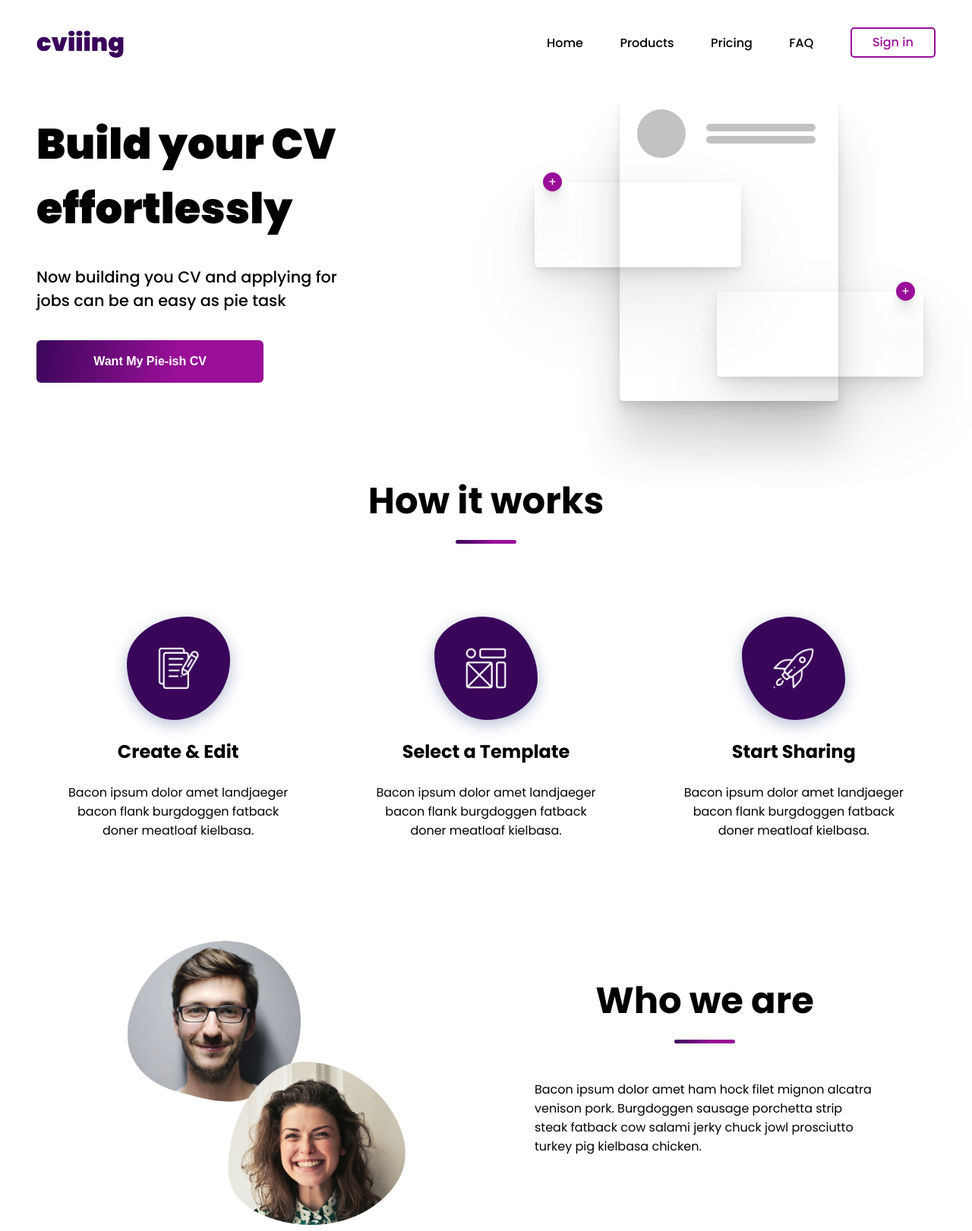
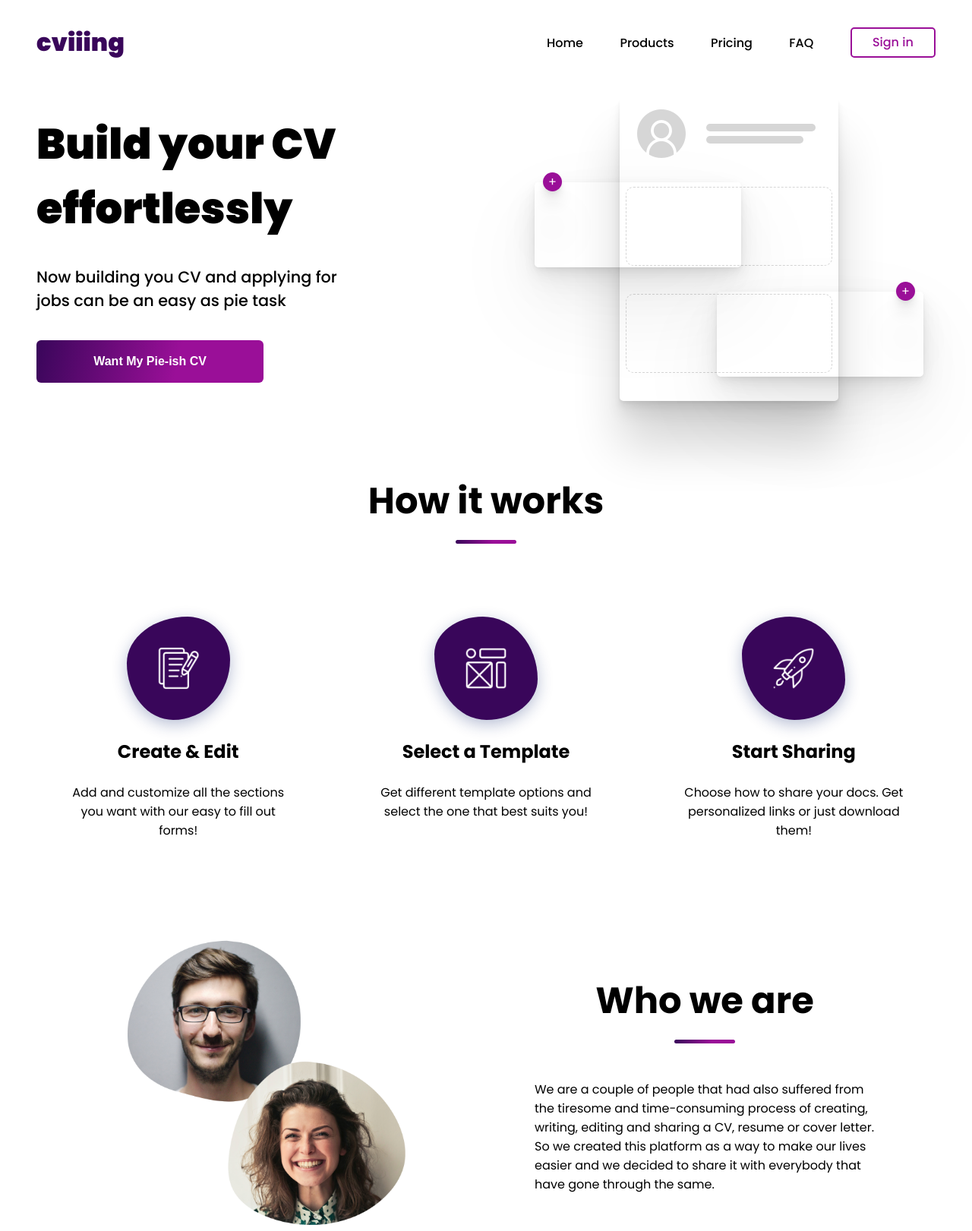
Before and after one commit to onataliaduran/cv-builder-landing-page, a website: page index.html in a window 1280 px wide. Shown: the top 1621 px of the page at 76% size. Drawn offline with Linux system fonts and the light colour scheme.

Commit message:
adding copywritting

```diff
--- a/index.html
+++ b/index.html
@@ -48,11 +48,15 @@
                 <div class="hero__cvDraw">
                     <div class="hero__cvBody">
                         <div class="hero__cvHeader">
-                            <div class="hero__cvHeaderPic"></div>
+                            <img class="hero__cvHeaderPic" src="assets/icons/avatar.png" alt="avatar">
                             <div class="hero__cvHeaderLinesGroup">
-                                <div class="hero__cvHeaderLine"></div>
-                                <div class="hero__cvHeaderLine"></div>
+                                <div class="hero__cvHeaderLine1"></div>
+                                <div class="hero__cvHeaderLine2"></div>
                             </div>
+                        </div>
+                        <div class="hero__cvBodyDashedBox">
+                            <div class="hero__cvBodyDashedItem"></div>
+                            <div class="hero__cvBodyDashedItem"></div>
                         </div>
                     </div>
                     <div class="hero__cvContent1">
@@ -79,25 +83,28 @@
                     <div class="card__iconContainer">
                         <img class="card__icon" src="assets/icons/edit.png" alt="pencil with paper">
                         <div class="card__iconShape"></div>
+                        <div class="card__iconAttribution">Icons made by Freepik from www.flaticon.com</div>
                     </div>
                     <h3 class="card__title">Create & Edit</h3>
-                    <p class="card__txt">Bacon ipsum dolor amet landjaeger bacon flank burgdoggen fatback doner meatloaf kielbasa.</p>
+                    <p class="card__txt">Add and customize all the sections you want with our easy to fill out forms!</p>
                 </div>
                 <div class="card">
                     <div class="card__iconContainer">
                         <img class="card__icon" src="assets/icons/template.png" alt="template">
                         <div class="card__iconShape3"></div>
+                        <div class="card__iconAttribution">Icons made by Freepik from www.flaticon.com</div>
                     </div>
                     <h3 class="card__title">Select a Template</h3>
-                    <p class="card__txt">Bacon ipsum dolor amet landjaeger bacon flank burgdoggen fatback doner meatloaf kielbasa.</p>
+                    <p class="card__txt">Get different template options and select the one that best suits you!</p>
                 </div>
                 <div class="card">
                     <div class="card__iconContainer">
                         <img class="card__icon" src="assets/icons/rocket.png" alt="rocket">
                         <div class="card__iconShape2"></div>
+                        <div class="card__iconAttribution">Icons made by Freepik from www.flaticon.com</div>
                     </div>
                     <h3 class="card__title">Start Sharing</h3>
-                    <p class="card__txt">Bacon ipsum dolor amet landjaeger bacon flank burgdoggen fatback doner meatloaf kielbasa.</p>
+                    <p class="card__txt">Choose how to share your docs. Get personalized links or just download them!</p>
                 </div>
             </div>
         </section>
@@ -112,7 +119,7 @@
                         <h2 class="section__title">Who we are</h2>
                         <div class="section__headerLine"></div>
                     </header>
-                    <p class="section__creatorsTxt">Bacon ipsum dolor amet ham hock filet mignon alcatra venison pork. Burgdoggen sausage porchetta strip steak fatback cow salami jerky chuck jowl prosciutto turkey pig kielbasa chicken.</p>
+                    <p class="section__creatorsTxt">We are a couple of people that had also suffered from the tiresome and time-consuming process of creating, writing, editing and sharing a CV, resume or cover letter. So we created this platform as a way to make our lives easier and we decided to share it with everybody that have gone through the same.</p>
                 </div>
             </div>
         </section>
--- a/scss/1-helpers/_variables.scss
+++ b/scss/1-helpers/_variables.scss
@@ -20,7 +20,7 @@ $brand-gradient: linear-gradient(103deg, rgba(57,6,90,1) 0%, rgba(154,15,152,1)
 
 // =================== GRAYSCALE
 $dark-gray:  rgb(145, 145, 145);
-$medium-gray: rgb(194, 194, 194);
+$medium-gray: rgb(214, 214, 214);
 $light-gray:  rgb(250, 250, 250);
 
 
--- a/scss/2-basics/_cards.scss
+++ b/scss/2-basics/_cards.scss
@@ -17,9 +17,25 @@
         @include flex-center;
     }
 
+    &__iconAttribution {
+        display: none;
+        position: absolute;
+        z-index: 2;
+        top: -69px;
+        background-color: #000;
+        color: #fff;
+        width: 17rem;
+        padding: .5rem;
+        border-radius: 6px;
+    }
+
     &__icon {
         position: absolute;
         width: 3.5rem;
+
+        &:hover ~ .card__iconAttribution {
+            display: block;
+        }
     }
 
     &__iconShape {
@@ -92,6 +108,7 @@
     }
 
     &__iconBox {
+        position: relative;
         box-shadow: $darker-shadow;
         width: 5rem;
         height: 5rem;
@@ -104,6 +121,10 @@
 
     &__planIcon {
         width: 2.5rem;
+
+        &:hover ~ .card__iconAttribution {
+            display: block;
+        }
     }
 
     &__price {
--- a/scss/4-layouts/_hero.scss
+++ b/scss/4-layouts/_hero.scss
@@ -57,20 +57,43 @@
     }
 
     &__cvHeaderPic {
-        background-color: $medium-gray;
-        border-radius: 50%;
         width: 4em;
         height: 4em;
     }
 
-    &__cvHeaderLine {
+    &__cvHeaderLine1 {
         background-color: $medium-gray;
         width: 9em;
         height: .6em;
         border-radius: 10px;
         margin: .4em;
-        animation-name: line;
+        animation-name: line1;
         animation-duration: 1s;
+    }
+
+    &__cvHeaderLine2 {
+        background-color: $medium-gray;
+        width: 8em;
+        height: .6em;
+        border-radius: 10px;
+        margin: .4em;
+        animation-name: line2;
+        animation-duration: 1s;
+    }
+
+    &__cvBodyDashedBox {
+        display: flex;
+        flex-direction: column;
+        justify-content: space-evenly;
+        align-items: center;
+        height: 20em;
+    }
+
+    &__cvBodyDashedItem {
+        width: 17em;
+        height: 6.5em;
+        border: 1px dashed $medium-gray;
+        border-radius: 10px;
     }
 
     &__cvContent1 {
@@ -155,12 +178,21 @@
     }
 }
 
-@keyframes line {
+@keyframes line1 {
     0% {
         width: 0px;
     }
     100% {
         width: 9em;
+    }
+}
+
+@keyframes line2 {
+    0% {
+        width: 0px;
+    }
+    100% {
+        width: 8em;
     }
 }
 
```
Also changed, not shown: pages/products.html (+6 -3 lines), assets/icons/avatar.png (added), css/main.css.
